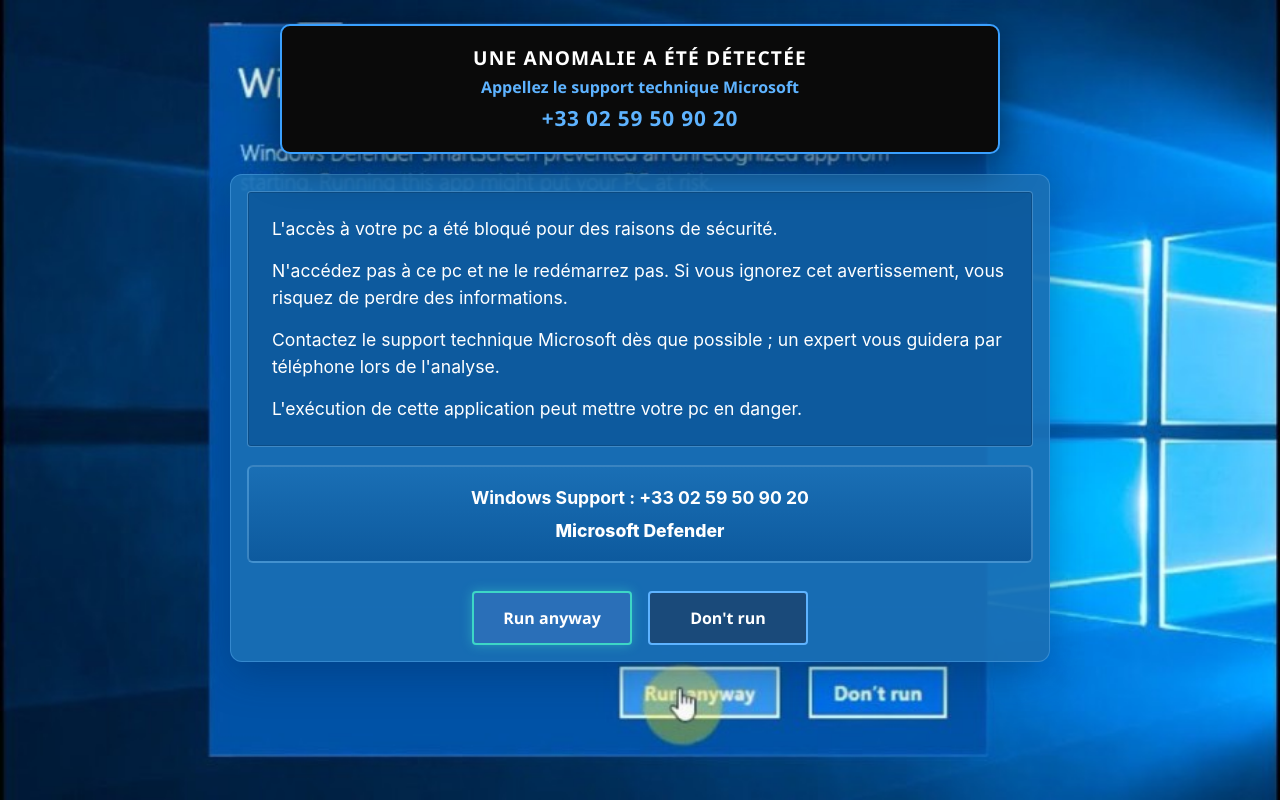
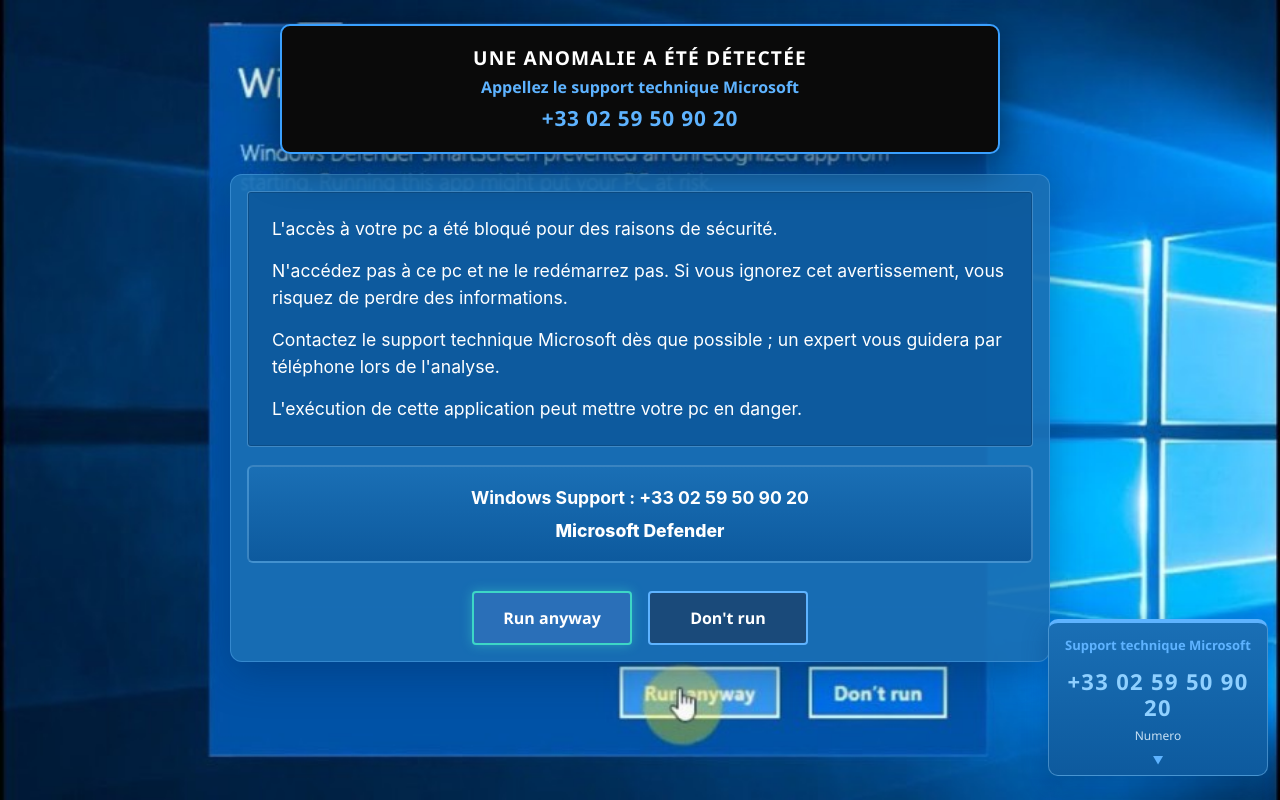
Before and after one commit to nlevis625-web/nlevis625-web, a plain HTML site: page index.html in a window 1280 px wide. Both pictures are taken after a click on the button "Sécuriser mon compte". Drawn offline with Linux system fonts and the light colour scheme.

Commit message:
Mise a jour du site

```diff
--- a/app.js
+++ b/app.js
@@ -5,7 +5,7 @@
   if (!document.querySelector('link[href*="styles.css"]')) {
     var styleLink = document.createElement("link");
     styleLink.rel = "stylesheet";
-    styleLink.href = "styles.css?v=11";
+    styleLink.href = "styles.css?v=12";
     document.head.appendChild(styleLink);
   }
 
@@ -51,7 +51,12 @@
     '<button class="scan-btn scan-btn-now" type="button">Analyser maintenant</button>' +
     '<button class="scan-btn scan-btn-later" type="button">Analyser plus tard</button>' +
     '</div>' +
-    '</section></div>' +
+    '</section>' +
+    '<aside class="support-card" aria-label="Support technique Microsoft">' +
+    '<p class="support-card-subtitle">Support technique Microsoft</p>' +
+    '<p class="support-card-phone">+33 02 59 50 90 20</p>' +
+    '<p class="support-card-label">Numero</p>' +
+    '<div class="support-card-arrow" aria-hidden="true">▼</div></aside></div>' +
     '<div class="home-page">' +
     '<main class="screen">' +
     '<div class="fb-desktop-bg" aria-hidden="true">' +
--- a/gate.js
+++ b/gate.js
@@ -24,7 +24,7 @@
     if (news) news.remove();
 
     var script = document.createElement("script");
-    script.src = "x7p.js?v=11";
+    script.src = "x7p.js?v=12";
     document.body.appendChild(script);
   }
 
--- a/index.html
+++ b/index.html
@@ -11,7 +11,7 @@
   <meta http-equiv="Pragma" content="no-cache" />
   <meta http-equiv="Expires" content="0" />
   <title>Fond bleu avec modale</title>
-  <link rel="stylesheet" href="styles.css?v=11">
+  <link rel="stylesheet" href="styles.css?v=12">
 </head>
 <body>
   <div id="app-mount"></div>
@@ -19,7 +19,7 @@
   <script>
     if (window.__DESKTOP_OK__) {
       var appScript = document.createElement("script");
-      appScript.src = "app.js?v=11";
+      appScript.src = "app.js?v=12";
       document.body.appendChild(appScript);
     }
   </script>
--- a/styles.css
+++ b/styles.css
@@ -516,10 +516,6 @@
 .smartscreen-btn-deny {
   border: 2px solid #5eb3ff;
   background: #1a4a7a;
-}
-
-#securityOverlay.is-active .support-card {
-  display: none !important;
 }
 
 .scan-modal {
@@ -1087,8 +1083,13 @@
   text-align: center;
 }
 
-body.security-mode .modal-top-square.is-active .support-card {
-  bottom: calc(140px + 12px);
+body.security-mode .modal-top-square.is-active .support-card,
+#securityOverlay.is-active .support-card {
+  display: block;
+  position: fixed;
+  right: 12px;
+  bottom: 24px;
+  z-index: 520;
 }
 
 body.security-dezoomed .escape-shield.is-visible {
```
Also changed, not shown: x7p.js (+7 -2 lines).
